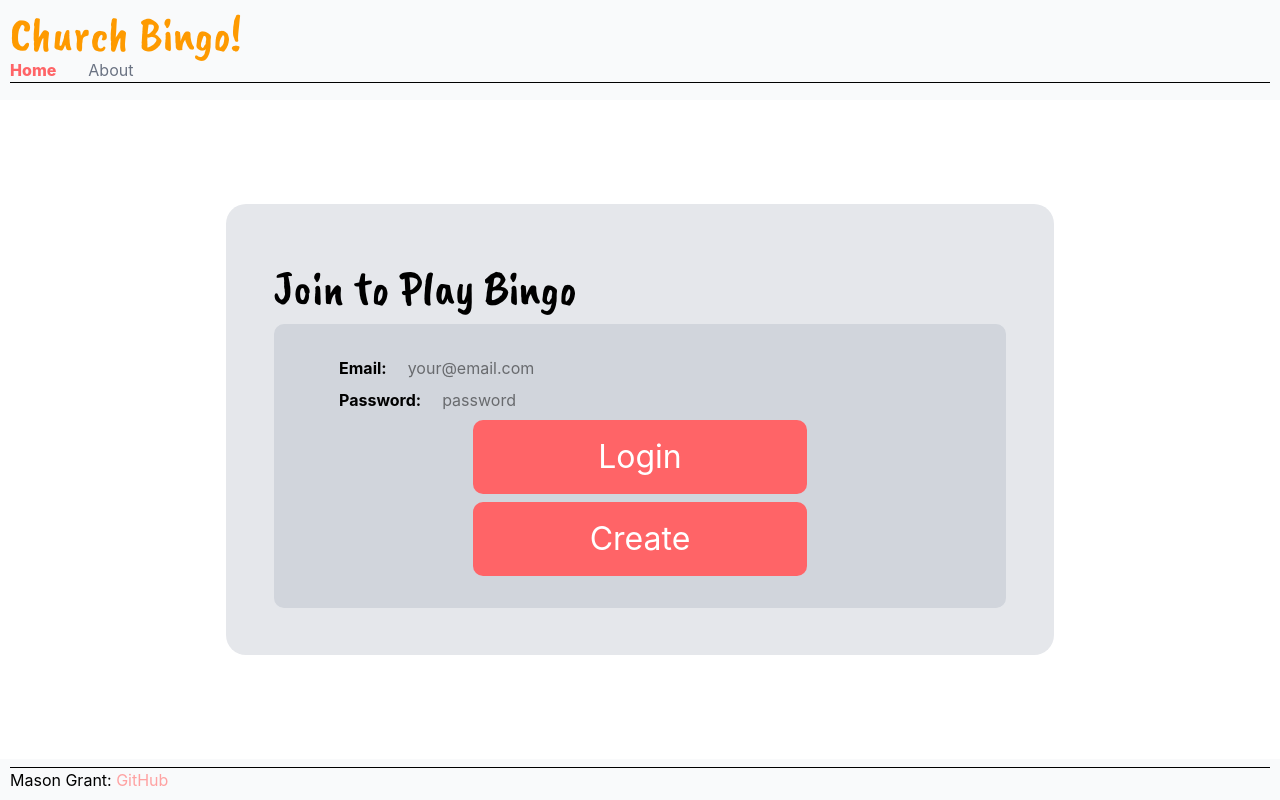
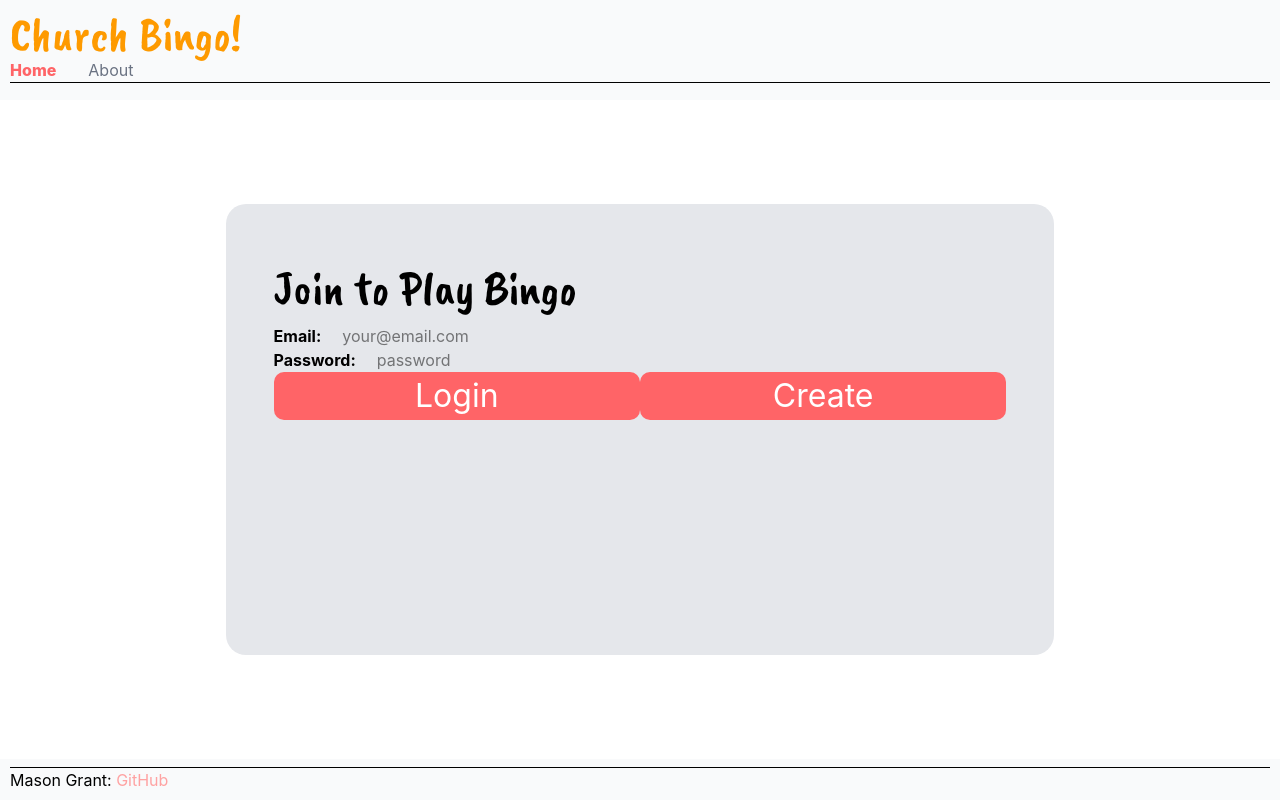
Before and after one commit to TheNewGrant/startup, a React (Vite) app: page / in a window 1280 px wide. Built offline with nearby package versions, Linux system fonts and the light colour scheme.

Commit message:
Swap old html code to new Authorized and Unauthorized tags/methods

```diff
--- a/src/login/login.jsx
+++ b/src/login/login.jsx
@@ -2,6 +2,8 @@ import React from 'react';
 import './login.css';
 import { useNavigate } from "react-router-dom";
 import { AuthState } from './auth-state';
+import { Authorized } from './authorized';
+import { Unauthorized } from './unauthorized';
 
 export function Login({ userName, authState, onAuthChange }) {
   const navigate = useNavigate();
@@ -15,18 +17,14 @@ export function Login({ userName, authState, onAuthChange }) {
     <main className="dark:bg-slate-600">
       <div id="login-section" className="bg-gray-200">
         <h1 className="caveat-brush-font" id="intro">Join to Play Bingo</h1>
-        <form className="bg-gray-300" method="get" onSubmit={handleSubmit}>
-          <div className="input-section">
-            <label htmlFor="identify">Email:</label>
-            <input id="identify" type="text" placeholder="your@email.com" />
-          </div>
-          <div className="input-section">
-            <label htmlFor="id-pass">Password:</label>
-            <input id="id-pass" type="password" placeholder="password" />
-          </div>
-          <button id="login" className="bg-red-400 dark:bg-amber-500 text-white" type="submit">Login</button>
-          <button id="create" className="bg-red-400 dark:bg-amber-500 text-white" type="submit">Create</button>
-        </form>
+        {authState === AuthState.Authorized && <Authorized
+          userName = {userName}
+          onLogout = {() => onAuthChange(userName, AuthState.Unauthorized)}
+        ></Authorized>}
+        {authState === AuthState.Unauthorized && <Unauthorized
+          userName = {userName}
+          onLogin = {(loginUserName) => onAuthChange(loginUserName, AuthState.Authorized)}
+        ></Unauthorized>}
       </div>
     </main>
   );
```
